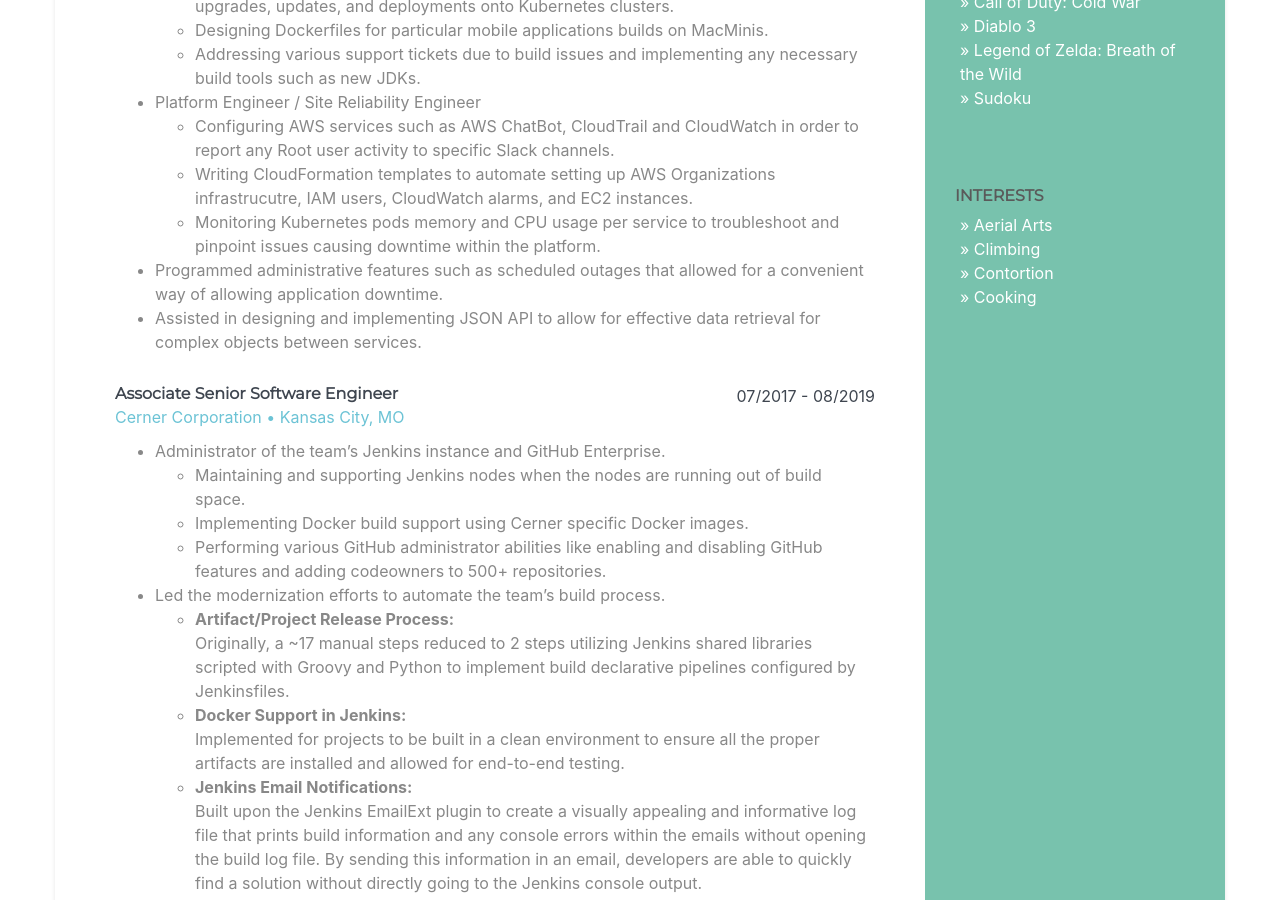
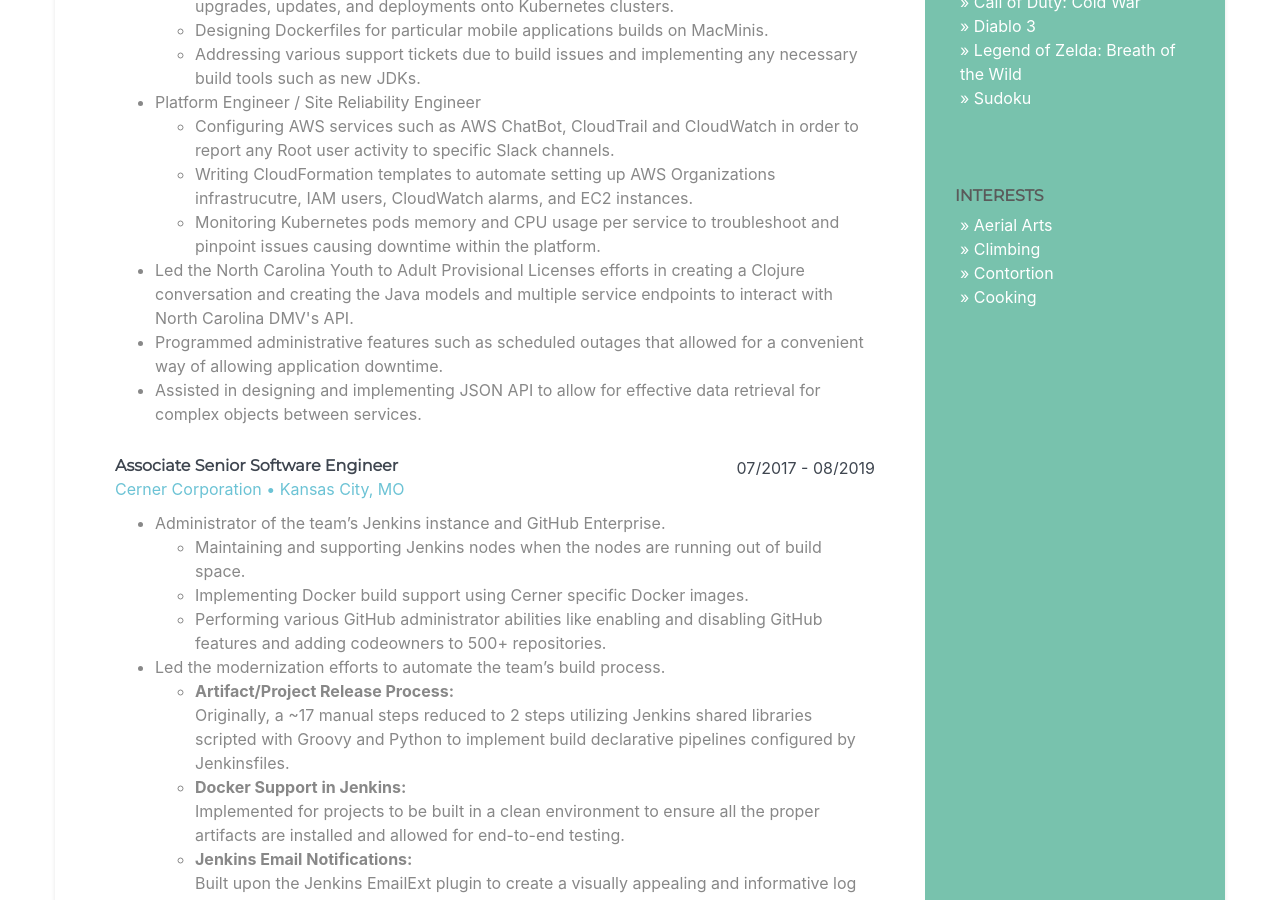
Before and after one commit to ThyRex3/thyrex3.github.io, a Jekyll site: the page built from _pages/resume.html, in a window 1280 px wide and 900 px high, scrolled down 950 px. Built offline with Jekyll 4.4.1, drawn with Linux system fonts in a browser that asks for light colours; nearby versions of some CDN libraries.

Commit message:
Add NCYTA

```diff
--- a/_pages/resume.html
+++ b/_pages/resume.html
@@ -171,6 +171,7 @@ permalink: /resume.html
                                 <li>Writing CloudFormation templates to automate setting up AWS Organizations infrastrucutre, IAM users, CloudWatch alarms, and EC2 instances.</li>
                                 <li>Monitoring Kubernetes pods memory and CPU usage per service to troubleshoot and pinpoint issues causing downtime within the platform.</li>
                               </ul>
+                            <li>Led the North Carolina Youth to Adult Provisional Licenses efforts in creating a Clojure conversation and creating the Java models and multiple service endpoints to interact with North Carolina DMV's API.</li>
                             <li>Programmed administrative features such as scheduled outages that allowed for a convenient way of allowing application downtime.</li>
                             <li>Assisted in designing and implementing JSON API to allow for effective data retrieval for complex objects between services.</li>
                         </ul>
```
